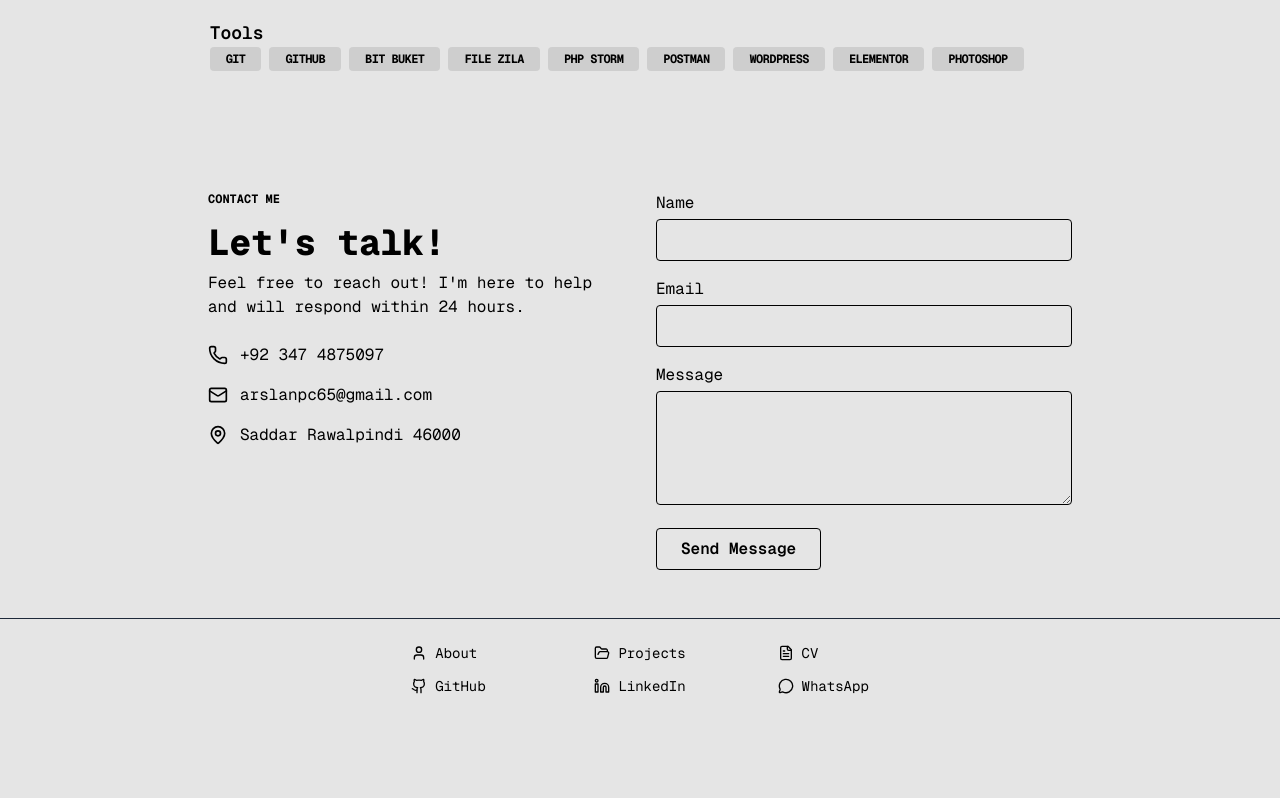
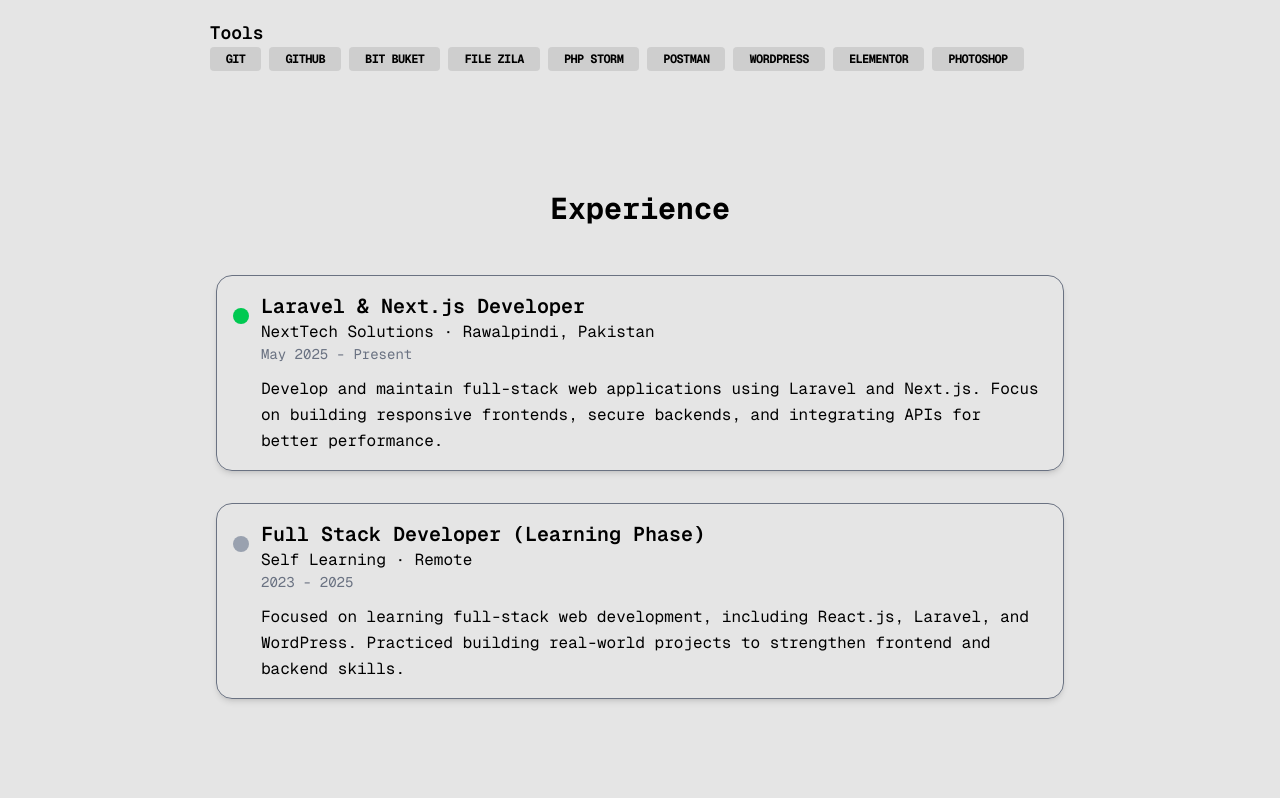
Before and after one commit to arslan433/Ar-Portfolio, a Next.js app: page / in a window 1280 px wide. Shown: the part 1462-2260 px from the top of the page. Before the commit the page ends 2183 px from the top, so only its background shows below. Built offline with nearby package versions, Linux system fonts and the light colour scheme.

Commit message:
Experience and CV Added

```diff
--- a/src/app/layout.tsx
+++ b/src/app/layout.tsx
@@ -29,7 +29,7 @@ export const metadata: Metadata = {
     url: "https://arslan-dev.vercel.app",
     title: "Arslan - Jr. Full Stack Developer Portfolio",
     description:
-      "Building scalable web apps, analytics dashboards, and AI-powered projects with clean, efficient code.",
+      "Building scalable web apps, analytics dashboards, and AI-powered projects with clean and efficient code.",
     images: [
       {
         url: "https://arslan-dev.vercel.app/assets/og-image.webp",
--- /dev/null
+++ b/src/components/Experience.jsx
@@ -0,0 +1,76 @@
+"use client";
+import { motion } from "framer-motion";
+
+const experiences = [
+    {
+        company: "NextTech Solutions",
+        role: "Laravel & Next.js Developer",
+        duration: "May 2025 - Present",
+        location: "Rawalpindi, Pakistan",
+        description:
+            "Develop and maintain full-stack web applications using Laravel and Next.js. Focus on building responsive frontends, secure backends, and integrating APIs for better performance.",
+        status: true,
+    },
+    {
+        company: "Self Learning",
+        role: "Full Stack Developer (Learning Phase)",
+        duration: "2023 - 2025",
+        location: "Remote",
+        description:
+            "Focused on learning full-stack web development, including React.js, Laravel, and WordPress. Practiced building real-world projects to strengthen frontend and backend skills.",
+        status: false,
+    },
+];
+
+export default function Experience() {
+    return (
+        <section id="experience" className="py-16">
+            <div className="max-w-4xl mx-auto px-6">
+                <motion.h2
+                    className="text-3xl font-bold text-center mb-12"
+                    initial={{ opacity: 0, y: -20 }}
+                    animate={{ opacity: 1, y: 0 }}
+                >
+                    Experience
+                </motion.h2>
+
+                <div className="space-y-8">
+                    {experiences.map((exp, index) => (
+                        <motion.div
+                            key={index}
+                            className="p-4 border border-gray-500 rounded-2xl shadow-md hover:shadow-lg transition-shadow flex items-start gap-3"
+                            initial={{ opacity: 0, y: 30 }}
+                            whileInView={{ opacity: 1, y: 0 }}
+                            viewport={{ once: true }}
+                            transition={{ duration: 0.5, delay: index * 0.1 }}
+                        >
+
+                            <span className="relative flex h-4 w-4 mt-4">
+                                {exp.status ? (
+                                    <>
+                                        <span className="absolute inline-flex h-full w-full rounded-full bg-green-400 opacity-75 animate-ping"></span>
+                                        <span className="relative inline-flex rounded-full h-4 w-4 bg-green-500"></span>
+                                    </>
+                                ) : (
+                                    <span className="relative inline-flex rounded-full h-4 w-4 bg-gray-400"></span>
+                                )}
+                            </span>
+
+                            {/* Details */}
+                            <div>
+                                <h3 className="text-xl font-semibold">{exp.role}</h3>
+                                <p className="">
+                                    {exp.company} · {exp.location}
+                                </p>
+                                <p className="text-sm text-gray-500">{exp.duration}</p>
+                                <p className="mt-3 leading-relaxed">
+                                    {exp.description}
+                                </p>
+                            </div>
+                        </motion.div>
+                    ))}
+                </div>
+            </div>
+        </section>
+    );
+}
--- a/src/components/Footer.tsx
+++ b/src/components/Footer.tsx
@@ -16,7 +16,7 @@ import clsx from 'clsx';
 const navItems = [
   { label: 'About',    href: '/#about',    icon: User },
   { label: 'Projects', href: '/projects', icon: FolderOpen },
-  { label: 'CV',       href: '#',   external: true, icon: FileText },
+  { label: 'CV',       href: '/cv.pdf',   external: true, icon: FileText },
   { label: 'GitHub',   href: 'https://github.com/arslan433/',   external: true, icon: Github },
   { label: 'LinkedIn', href: 'https://www.linkedin.com/in/arslan-m-b9426b35a/', external: true, icon: Linkedin },
   { label: 'WhatsApp', href: 'https://wa.me/923474875097',      external: true, icon: MessageCircle },
--- a/src/components/Overview.tsx
+++ b/src/components/Overview.tsx
@@ -9,6 +9,7 @@ import ContactForm from "./ContactForm";
 import CoderCard from './CoderCard';
 import Link from "next/link";
 import Footer from "./Footer";
+import Experience from "./Experience";
 export default function Overview() {
     return (
         <>
@@ -167,11 +168,13 @@ export default function Overview() {
             <section id="tech-stack" className="justify-content-center justify-items-center py-5 pt-10">
                 <TechStack />
             </section>
+            <section>
+                <Experience />
+            </section>
             <section className="py-8" id="contact">
                 <ContactForm />
             </section>
             <section>
-
                 <Footer/>
             </section>
         </>
```
Also changed, not shown: src/app/globals.css (line endings or trailing spaces), 1 other file (tests, documents, lock files or other folders).
